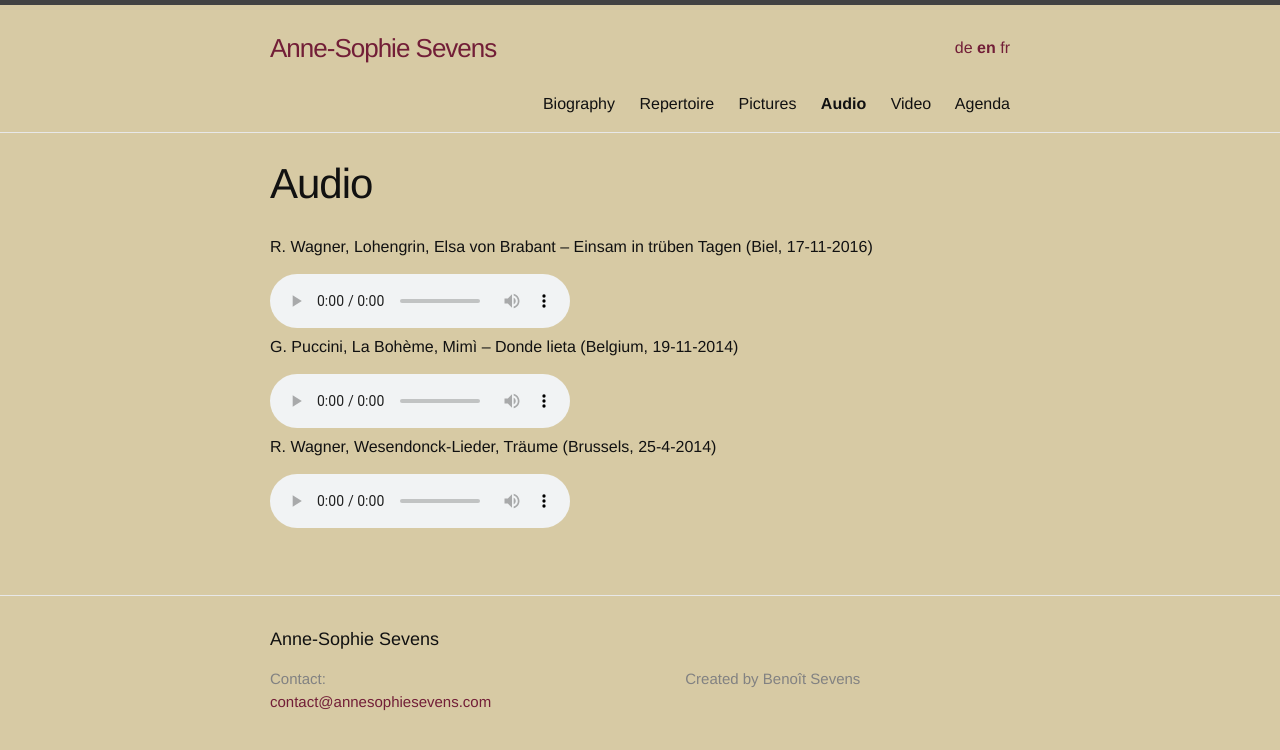
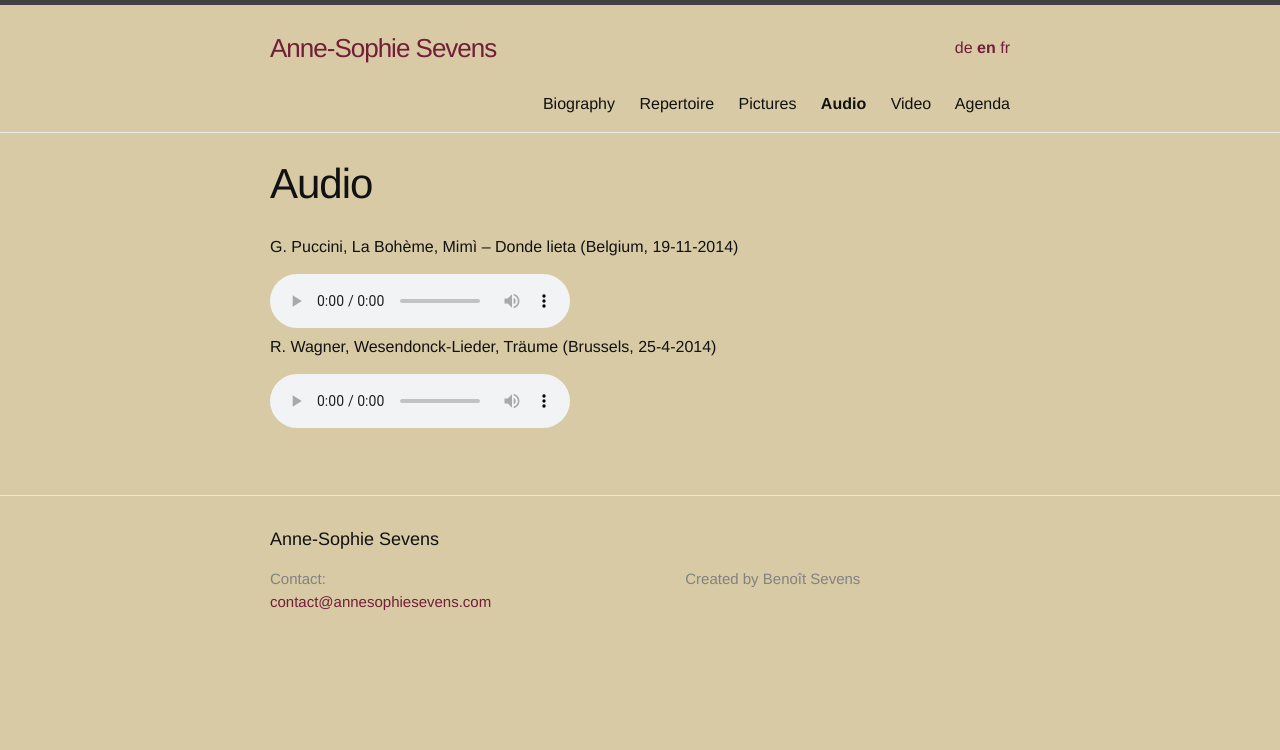
Before and after one commit to annesophie-sevens/annesophie-sevens.github.io, a Jekyll site: the page built from audio-en.md, in a window 1280 px wide. Shown: the top 750 px of the page. Built offline with Jekyll 4.4.1, drawn with Linux system fonts in a browser that asks for light colours.

Commit message:
Update audio-en.md

```diff
--- a/audio-en.md
+++ b/audio-en.md
@@ -6,10 +6,6 @@ ref: audio
 lang: en
 ---
 
-R. Wagner, Lohengrin, Elsa von Brabant – Einsam in trüben Tagen (Biel, 17-11-2016)
-
-<audio controls><source type="audio/mpeg" src="{{ site.baseurl }}/assets/Einsam.mp3"/>Hello</audio>
-
 G. Puccini, La Bohème, Mimì – Donde lieta (Belgium, 19-11-2014)
 
 <audio controls><source type="audio/mpeg" src="{{ site.baseurl }}/assets/donde-lieta.mp3"/>Hello</audio>
```
